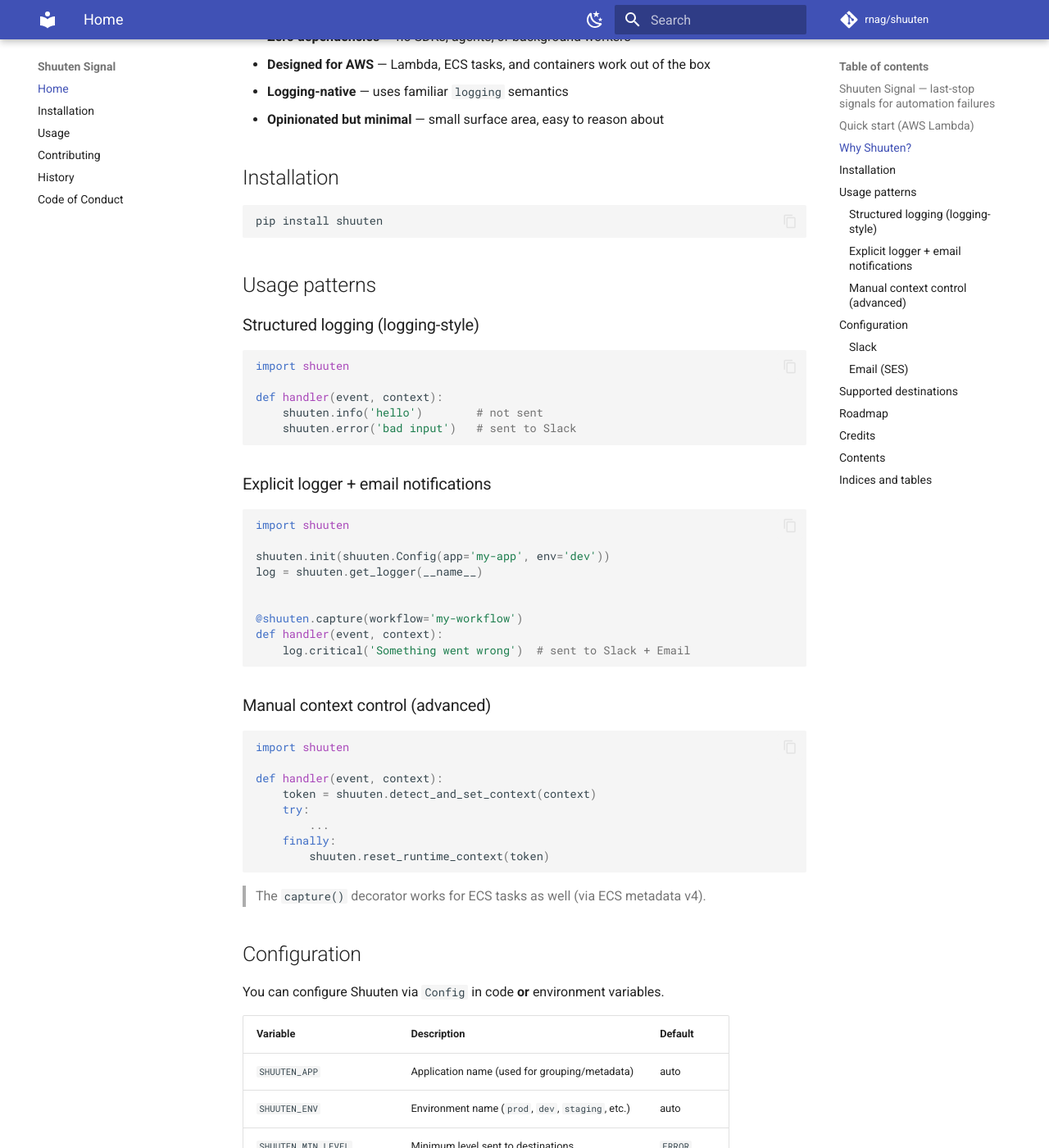
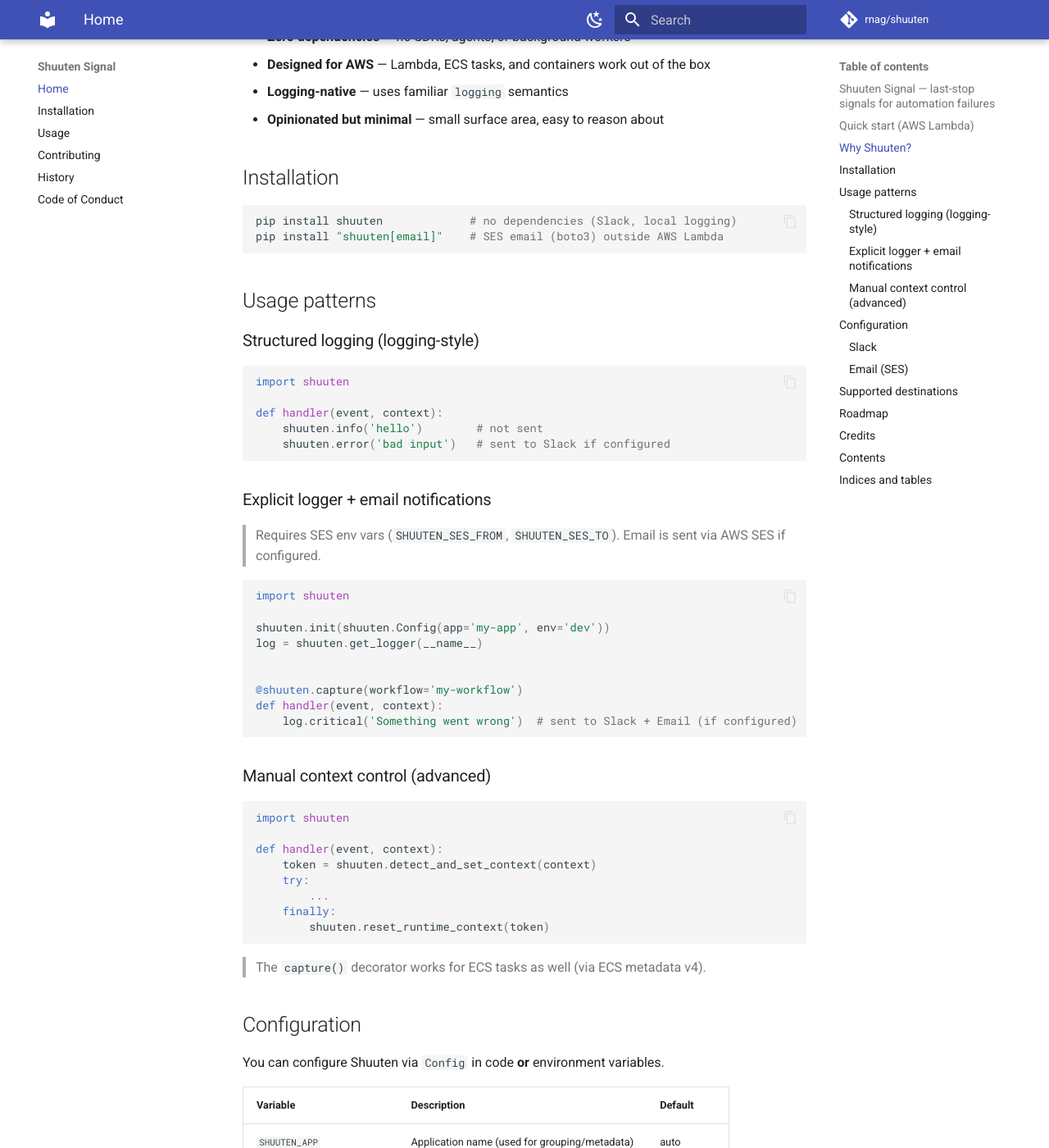
Before and after one commit to rnag/shuuten, an MkDocs documentation site: the page built from docs/index.md, in a window 1280 px wide and 1400 px high, scrolled down 1023 px. Shown: the whole window at 82% size. Built offline with MkDocs 1.6.1 and Material for MkDocs 9.7.7, drawn with Linux system fonts in a browser that asks for light colours; comment, search, counter and statistics services are not loaded.

Commit message:
update docs

````diff
--- a/README.md
+++ b/README.md
@@ -49,7 +49,8 @@ export SHUUTEN_SLACK_WEBHOOK_URL="https://hooks.slack.com/services/..."
 ## Installation
 
 ```bash
-pip install shuuten
+pip install shuuten             # no dependencies (Slack, local logging)
+pip install "shuuten[email]"    # SES email (boto3) outside AWS Lambda
 ```
 
 ## Usage patterns
@@ -61,10 +62,12 @@ import shuuten
 
 def handler(event, context):
     shuuten.info('hello')        # not sent
-    shuuten.error('bad input')   # sent to Slack
+    shuuten.error('bad input')   # sent to Slack if configured
 ```
 
 ### Explicit logger + email notifications
+
+> Requires SES env vars (`SHUUTEN_SES_FROM`, `SHUUTEN_SES_TO`). Email is sent via AWS SES if configured.
 
 ```python
 import shuuten
@@ -75,7 +78,7 @@ log = shuuten.get_logger(__name__)
 
 @shuuten.capture(workflow='my-workflow')
 def handler(event, context):
-    log.critical('Something went wrong')  # sent to Slack + Email
+    log.critical('Something went wrong')  # sent to Slack + Email (if configured)
 ```
 
 ### Manual context control (advanced)
--- a/docs/installation.md
+++ b/docs/installation.md
@@ -6,12 +6,16 @@ To install Shuuten Signal, run this command in your terminal:
 
 ```sh
 uv add shuuten
+# For SES email outside AWS Lambda:
+uv add "shuuten[email]"
 ```
 
 Or if you prefer to use `pip`:
 
 ```sh
 pip install shuuten
+# For SES email outside AWS Lambda:
+pip install "shuuten[email]"
 ```
 
 ## From source
````
